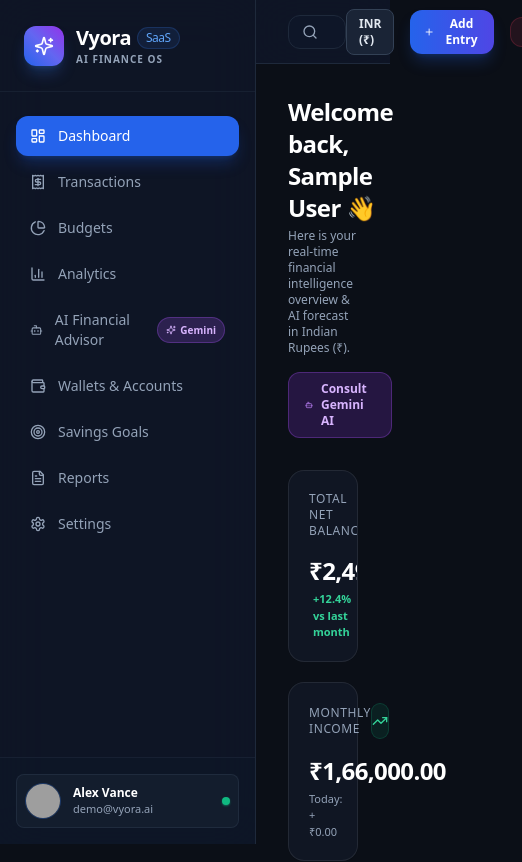
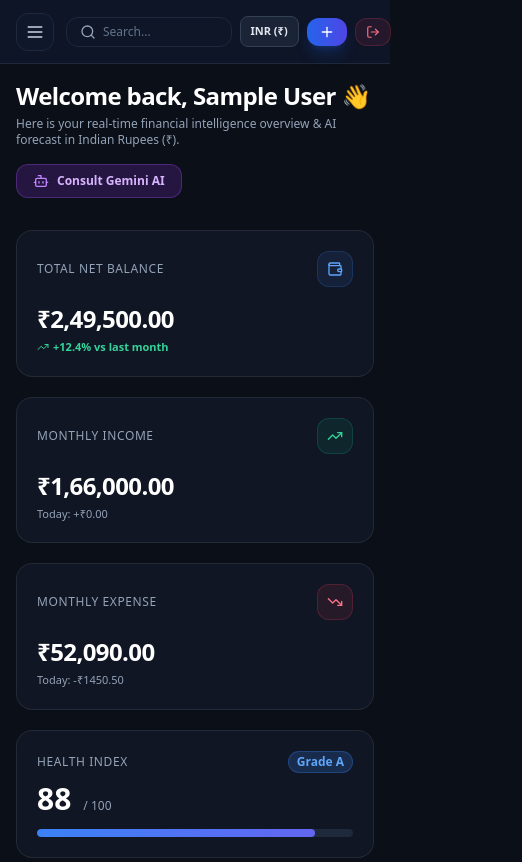
Before and after one commit to sarathparthi/Vyora-ai, a Next.js app in the folder frontend/: page / in a window 390 px wide. Shown: the top 862 px of the page, 522 px wide, since content can reach past the window. Built offline with nearby package versions, Linux system fonts and the light colour scheme; no server answers; sample sign-in values are in the browser's storage; grey boxes are pictures that could not be loaded.

Commit message:
Add responsive mobile navigation drawer and viewport scaling for 6.6, 6.7, 6.8 inch smartphones

```diff
--- a/frontend/src/app/layout.tsx
+++ b/frontend/src/app/layout.tsx
@@ -1,9 +1,18 @@
 import './globals.css';
 import { AuthGuard } from '@/components/AuthGuard';
+import type { Viewport } from 'next';
 
 export const metadata = {
   title: 'Vyora — AI Financial Intelligence Platform',
   description: 'Enterprise AI personal finance management SaaS platform powered by Google Gemini API and predictive spending analytics.',
+};
+
+export const viewport: Viewport = {
+  width: 'device-width',
+  initialScale: 1,
+  maximumScale: 1,
+  userScalable: false,
+  themeColor: '#0B0F17',
 };
 
 export default function RootLayout({
@@ -13,7 +22,7 @@
 }) {
   return (
     <html lang="en" className="dark">
-      <body className="bg-[#0B0F17] text-slate-100 min-h-screen selection:bg-blue-500 selection:text-white">
+      <body className="bg-[#0B0F17] text-slate-100 min-h-screen selection:bg-blue-500 selection:text-white antialiased">
         <AuthGuard>{children}</AuthGuard>
       </body>
     </html>
--- a/frontend/src/components/AuthGuard.tsx
+++ b/frontend/src/components/AuthGuard.tsx
@@ -9,6 +9,7 @@
   const pathname = usePathname();
   const router = useRouter();
   const [isAuthenticated, setIsAuthenticated] = useState<boolean | null>(null);
+  const [mobileMenuOpen, setMobileMenuOpen] = useState(false);
 
   useEffect(() => {
     const token = localStorage.getItem('vyora_token');
@@ -22,12 +23,10 @@
     }
   }, [pathname, router]);
 
-  // If on login page, render full login layout without sidebar
   if (pathname === '/login') {
     return <>{children}</>;
   }
 
-  // Show spinning loader while checking authentication state
   if (isAuthenticated === null) {
     return (
       <div className="min-h-screen bg-[#0B0F17] flex items-center justify-center">
@@ -38,10 +37,10 @@
 
   return (
     <>
-      <Sidebar />
-      <Navbar />
-      <main className="pl-64 pt-16 min-h-screen transition-all duration-300">
-        <div className="p-8 max-w-7xl mx-auto space-y-8">{children}</div>
+      <Sidebar mobileOpen={mobileMenuOpen} onCloseMobile={() => setMobileMenuOpen(false)} />
+      <Navbar onToggleMobileMenu={() => setMobileMenuOpen(!mobileMenuOpen)} />
+      <main className="pl-0 lg:pl-64 pt-16 min-h-screen transition-all duration-300">
+        <div className="p-4 sm:p-6 lg:p-8 max-w-7xl mx-auto space-y-6 sm:space-y-8">{children}</div>
       </main>
     </>
   );
--- a/frontend/src/components/Navbar.tsx
+++ b/frontend/src/components/Navbar.tsx
@@ -1,10 +1,15 @@
 'use client';
 
-import { Search, Bell, Plus, LogOut, ShieldCheck } from 'lucide-react';
+import { Search, Menu, LogOut, ShieldCheck, Plus } from 'lucide-react';
 import { useRouter } from 'next/navigation';
 import { useState } from 'react';
 
-export function Navbar({ onOpenAddModal }: { onOpenAddModal?: () => void }) {
+interface NavbarProps {
+  onToggleMobileMenu?: () => void;
+  onOpenAddModal?: () => void;
+}
+
+export function Navbar({ onToggleMobileMenu, onOpenAddModal }: NavbarProps) {
   const router = useRouter();
   const [searchQuery, setSearchQuery] = useState('');
 
@@ -15,49 +20,61 @@
   };
 
   return (
-    <header className="h-16 fixed top-0 right-0 left-64 bg-[#0F172A]/80 backdrop-blur-xl border-b border-slate-800 px-8 flex items-center justify-between z-20">
+    <header className="h-16 fixed top-0 right-0 left-0 lg:left-64 bg-[#0F172A]/90 backdrop-blur-xl border-b border-slate-800 px-4 sm:px-8 flex items-center justify-between z-20">
+      {/* Left Mobile Menu Toggle & Global Search */}
+      <div className="flex items-center gap-3 w-full max-w-md">
+        {/* Mobile Hamburger Button */}
+        <button
+          onClick={onToggleMobileMenu}
+          className="lg:hidden p-2 rounded-xl bg-slate-900 border border-slate-800 text-slate-300 hover:text-white transition-all flex-shrink-0"
+          aria-label="Open Navigation Menu"
+        >
+          <Menu className="w-5 h-5" />
+        </button>
+
         {/* Global Search Bar */}
-      <div className="relative w-96">
+        <div className="relative w-full">
           <Search className="w-4 h-4 text-slate-400 absolute left-3.5 top-1/2 -translate-y-1/2" />
           <input
             type="text"
-          placeholder="Search transactions, tags, categories, AI queries..."
+            placeholder="Search..."
             value={searchQuery}
             onChange={(e) => setSearchQuery(e.target.value)}
-          className="w-full bg-slate-900/80 border border-slate-800 rounded-xl pl-10 pr-4 py-2 text-xs text-slate-200 placeholder-slate-500 focus:outline-none focus:border-blue-500 transition-all"
+            className="w-full bg-slate-900/80 border border-slate-800 rounded-xl pl-9 sm:pl-10 pr-3 py-1.5 sm:py-2 text-xs text-slate-200 placeholder-slate-500 focus:outline-none focus:border-blue-500 transition-all"
           />
+        </div>
       </div>
 
       {/* Right Controls */}
-      <div className="flex items-center gap-4">
-        {/* Security Indicator */}
+      <div className="flex items-center gap-2 sm:gap-4 ml-2">
+        {/* Security Indicator (Hidden on small mobile) */}
         <div className="hidden md:flex items-center gap-1.5 px-3 py-1.5 rounded-full bg-emerald-500/10 text-emerald-400 border border-emerald-500/20 text-xs font-medium">
           <ShieldCheck className="w-3.5 h-3.5" />
-          <span>Argon2 256-bit Encrypted</span>
+          <span>Argon2 Encrypted</span>
         </div>
 
         {/* Currency Pill */}
-        <div className="px-3 py-1.5 rounded-lg bg-slate-800/80 border border-slate-700 text-xs text-slate-200 font-bold">
+        <div className="px-2.5 sm:px-3 py-1.5 rounded-lg bg-slate-800/80 border border-slate-700 text-[11px] sm:text-xs text-slate-200 font-bold flex-shrink-0">
           INR (₹)
         </div>
 
-        {/* Quick Add Action Button */}
+        {/* Quick Add Action Button (Icon only on tiny screens) */}
         <button
           onClick={onOpenAddModal}
-          className="flex items-center gap-2 px-3.5 py-1.5 rounded-xl bg-gradient-to-r from-blue-600 to-indigo-600 hover:from-blue-500 hover:to-indigo-500 text-white text-xs font-semibold shadow-lg shadow-blue-600/25 transition-all"
+          className="flex items-center gap-1.5 px-3 sm:px-3.5 py-1.5 rounded-xl bg-gradient-to-r from-blue-600 to-indigo-600 hover:from-blue-500 hover:to-indigo-500 text-white text-xs font-semibold shadow-lg shadow-blue-600/25 transition-all flex-shrink-0"
         >
           <Plus className="w-4 h-4" />
-          <span>Add Entry</span>
+          <span className="hidden sm:inline">Add Entry</span>
         </button>
 
         {/* Logout Button */}
         <button
           onClick={handleLogout}
           title="Sign Out"
-          className="flex items-center gap-1.5 px-3 py-1.5 rounded-xl bg-rose-500/10 hover:bg-rose-500/20 border border-rose-500/20 text-rose-400 text-xs font-semibold transition-all"
+          className="flex items-center gap-1 px-2.5 sm:px-3 py-1.5 rounded-xl bg-rose-500/10 hover:bg-rose-500/20 border border-rose-500/20 text-rose-400 text-xs font-semibold transition-all flex-shrink-0"
         >
           <LogOut className="w-3.5 h-3.5" />
-          <span>Logout</span>
+          <span className="hidden sm:inline">Logout</span>
         </button>
       </div>
     </header>
--- a/frontend/src/components/Sidebar.tsx
+++ b/frontend/src/components/Sidebar.tsx
@@ -13,7 +13,7 @@
   FileText,
   Settings,
   Sparkles,
-  ShieldAlert
+  X
 } from 'lucide-react';
 
 const NAV_ITEMS = [
@@ -28,14 +28,19 @@
   { name: 'Settings', href: '/settings', icon: Settings },
 ];
 
-export function Sidebar() {
+interface SidebarProps {
+  mobileOpen?: boolean;
+  onCloseMobile?: () => void;
+}
+
+export function Sidebar({ mobileOpen = false, onCloseMobile }: SidebarProps) {
   const pathname = usePathname();
 
-  return (
-    <aside className="w-64 h-screen fixed left-0 top-0 bg-[#0F172A]/80 backdrop-blur-xl border-r border-slate-800 flex flex-col z-30">
+  const content = (
+    <div className="flex flex-col h-full bg-[#0F172A] border-r border-slate-800">
       {/* Brand Header */}
-      <div className="p-6 flex items-center justify-between border-b border-slate-800/60">
-        <Link href="/" className="flex items-center gap-3">
+      <div className="p-5 flex items-center justify-between border-b border-slate-800/60">
+        <Link href="/" onClick={onCloseMobile} className="flex items-center gap-3">
           <div className="w-10 h-10 rounded-xl bg-gradient-to-tr from-blue-600 via-indigo-500 to-purple-600 flex items-center justify-center shadow-lg shadow-blue-500/25">
             <Sparkles className="w-5 h-5 text-white" />
           </div>
@@ -46,6 +51,14 @@
             <p className="text-[10px] text-slate-400 uppercase tracking-widest font-semibold">AI Finance OS</p>
           </div>
         </Link>
+        {onCloseMobile && (
+          <button
+            onClick={onCloseMobile}
+            className="lg:hidden p-2 text-slate-400 hover:text-white rounded-lg bg-slate-900 border border-slate-800"
+          >
+            <X className="w-5 h-5" />
+          </button>
+        )}
       </div>
 
       {/* Navigation Menu */}
@@ -57,6 +70,7 @@
             <Link
               key={item.name}
               href={item.href}
+              onClick={onCloseMobile}
               className={`flex items-center justify-between px-3.5 py-2.5 rounded-xl text-sm font-medium transition-all duration-200 ${
                 isActive
                   ? 'bg-blue-600 text-white shadow-lg shadow-blue-600/25'
@@ -93,6 +107,32 @@
           <span className="w-2 h-2 rounded-full bg-emerald-500 shadow-sm shadow-emerald-500/50" />
         </div>
       </div>
-    </aside>
+    </div>
+  );
+
+  return (
+    <>
+      {/* Desktop Fixed Sidebar */}
+      <aside className="hidden lg:block w-64 h-screen fixed left-0 top-0 z-30">
+        {content}
+      </aside>
+
+      {/* Mobile Slide-over Drawer Backdrop */}
+      {mobileOpen && (
+        <div
+          onClick={onCloseMobile}
+          className="lg:hidden fixed inset-0 bg-black/80 backdrop-blur-sm z-40 transition-opacity"
+        />
+      )}
+
+      {/* Mobile Slide-over Sidebar Drawer */}
+      <div
+        className={`lg:hidden fixed left-0 top-0 w-72 h-full z-50 transition-transform duration-300 ${
+          mobileOpen ? 'translate-x-0' : '-translate-x-full'
+        }`}
+      >
+        {content}
+      </div>
+    </>
   );
 }
```
Lines whose indentation alone changed are shown as unchanged.
